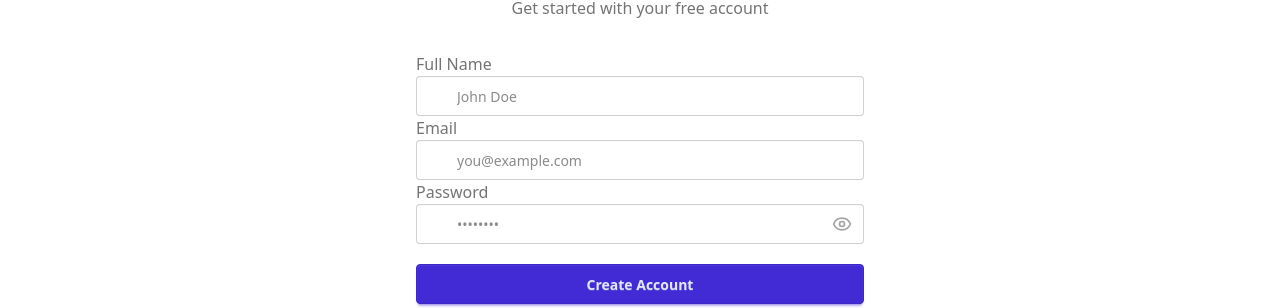
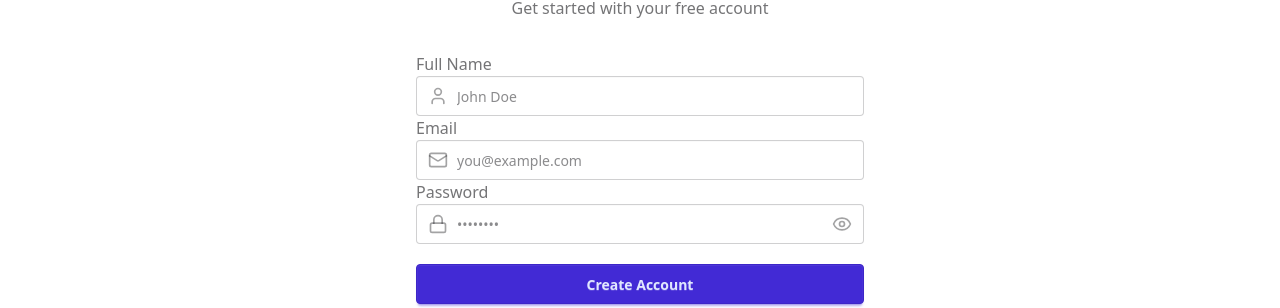
Before and after one commit to cieloakash/Chat, a React (Vite) app in the folder frontend/: page /signup in a window 1280 px wide. Shown: the part 274-582 px from the top of the page. Built offline with nearby package versions, Linux system fonts and the light colour scheme; no server answers.

Commit message:
style update

```diff
--- a/frontend/src/pages/SignupPage.jsx
+++ b/frontend/src/pages/SignupPage.jsx
@@ -59,8 +59,8 @@
               <label className="label">
                 <span className="label-text font-medium">Full Name</span>
               </label>
-              <div className="relative">
-                <div className="absolute inset-y-0 left-0 pl-3 flex items-center pointer-events-none">
+              <div className="relative flex items-center">
+              <div className="absolute inset-y-0  pl-3 flex items-center pointer-events-none  left-0  z-10">
                   <User className="size-5 text-base-content/40" />
                 </div>
                 <input
@@ -79,8 +79,8 @@
               <label className="label">
                 <span className="label-text font-medium">Email</span>
               </label>
-              <div className="relative">
-                <div className="absolute inset-y-0 left-0 pl-3 flex items-center pointer-events-none">
+              <div className="relative flex items-center">
+              <div className="absolute inset-y-0  pl-3 flex items-center pointer-events-none  left-0  z-10">
                   <Mail className="size-5 text-base-content/40" />
                 </div>
                 <input
@@ -99,8 +99,8 @@
               <label className="label">
                 <span className="label-text font-medium">Password</span>
               </label>
-              <div className="relative">
-                <div className="absolute inset-y-0 left-0 pl-3 flex items-center pointer-events-none">
+              <div className="relative flex items-center">
+              <div className="absolute inset-y-0  pl-3 flex items-center pointer-events-none  left-0  z-10">
                   <Lock className="size-5 text-base-content/40" />
                 </div>
                 <input
```
